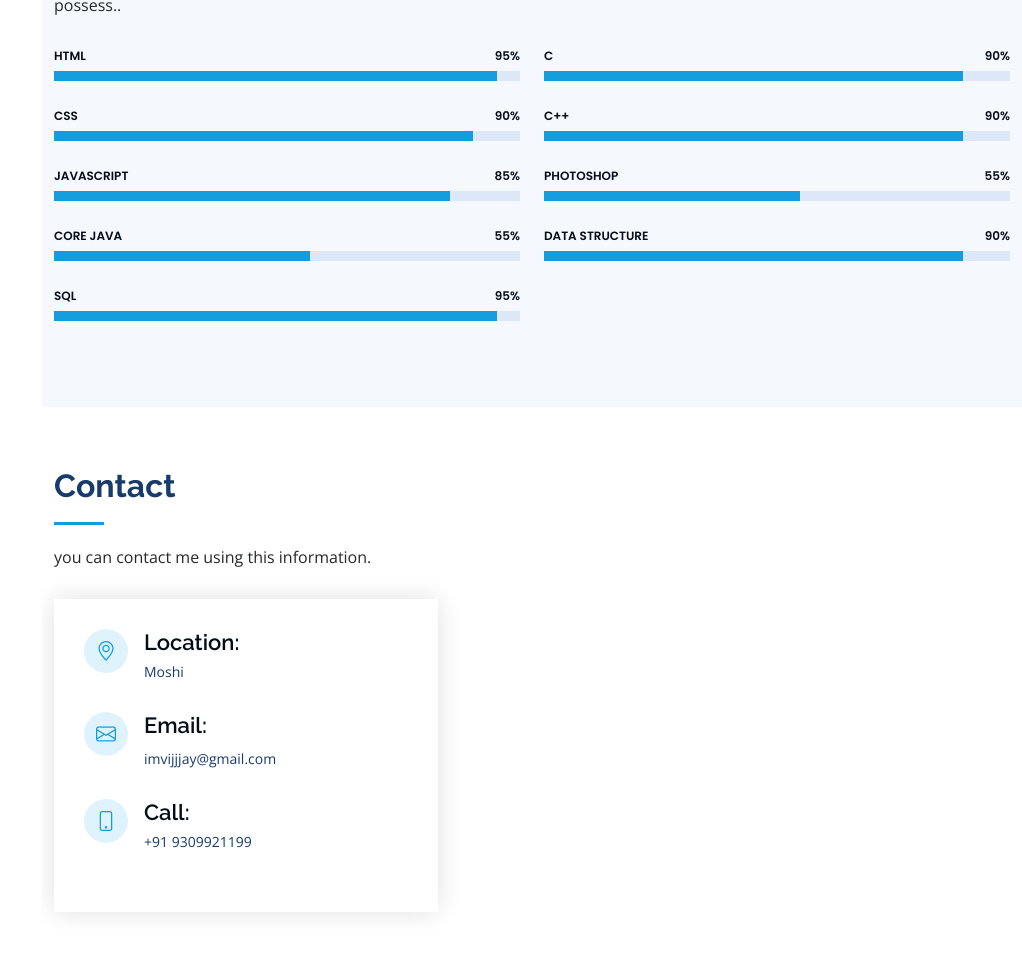
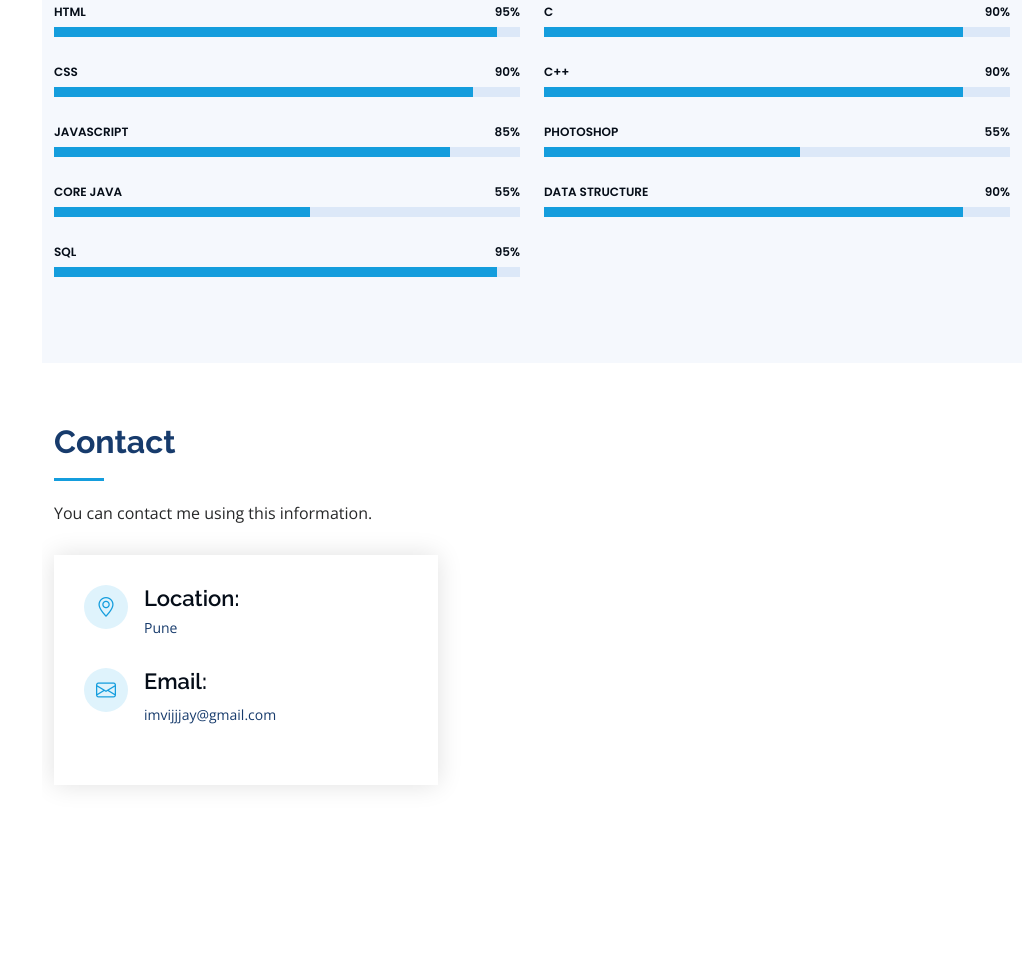
Before and after one commit to ImVjGit/ImVjGit.github.io, a plain HTML site: page index.html in a window 1280 px wide. Shown: the part 1641-2594 px from the top of the page, without its empty margins (258-1280 px from the left). After the commit the page ends 2556 px from the top, so only its background shows below. Drawn offline with nearby package versions, Linux system fonts and the light colour scheme.

Commit message:
update and change contact info

```diff
--- a/index.html
+++ b/index.html
@@ -100,7 +100,7 @@
                 <ul>
 <!--                   <li><i class="bi bi-chevron-right"></i> <strong>Birthday:</strong> <span>3 May 1994</span></li> -->
                   <li><i class="bi bi-chevron-right"></i> <strong>GitHub:</strong> <a href="https://github.com/ImVjGit" class="Github"><span>ImVjGit</a></span></li>
-                  <li><i class="bi bi-chevron-right"></i> <strong>Phone:</strong> <span>+91 9309921199</span></li>
+<!--                   <li><i class="bi bi-chevron-right"></i> <strong>Phone:</strong> <span>+91 9309921199</span></li> -->
                   <li><i class="bi bi-chevron-right"></i> <strong>City:</strong> <span>Pune,India</span></li>
                 </ul>
               </div>
@@ -221,7 +221,7 @@
 
         <div class="section-title">
           <h2>Contact</h2>
-          <p>you can contact me using this information.</p>
+          <p>You can contact me using this information.</p>
         </div>
 
         <div class="row" data-aos="fade-in">
@@ -231,7 +231,7 @@
               <div class="address">
                 <i class="bi bi-geo-alt"></i>
                 <h4>Location:</h4>
-                <p>Moshi</p>
+                <p>Pune</p>
               </div>
 
               <div class="email">
@@ -240,11 +240,11 @@
                 <p>imvijjjay@gmail.com</p>
               </div>
 
-              <div class="phone">
+<!--               <div class="phone">
                 <i class="bi bi-phone"></i>
                 <h4>Call:</h4>
                 <p>+91 9309921199</p>
-              </div>
+              </div> -->
 
            <!--   <iframe src="https://www.google.com/maps/embed?pb=!1m14!1m8!1m3!1d12097.433213460943!2d-74.0062269!3d40.7101282!3m2!1i1024!2i768!4f13.1!3m3!1m2!1s0x0%3A0xb89d1fe6bc499443!2sDowntown+Conference+Center!5e0!3m2!1smk!2sbg!4v1539943755621" frameborder="0" style="border:0; width: 100%; height: 290px;" allowfullscreen></iframe> -->
             </div>
```
